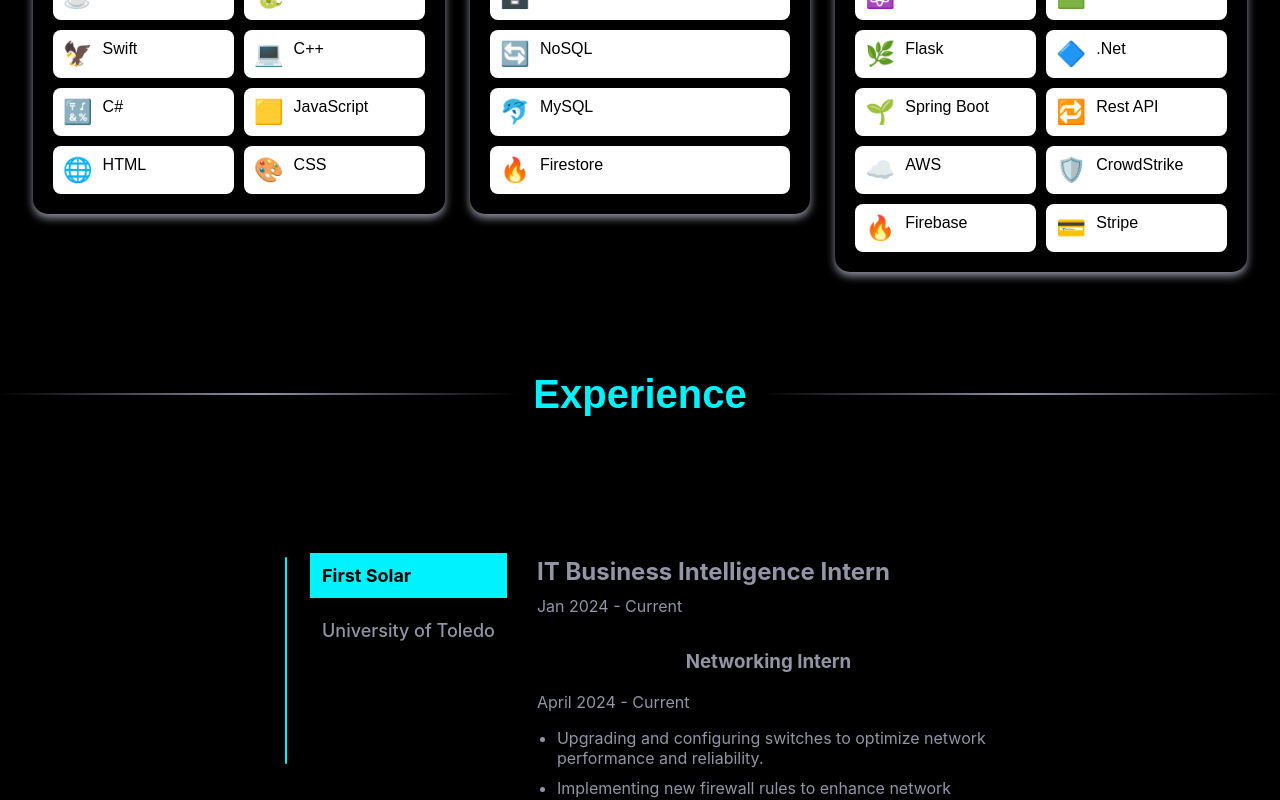
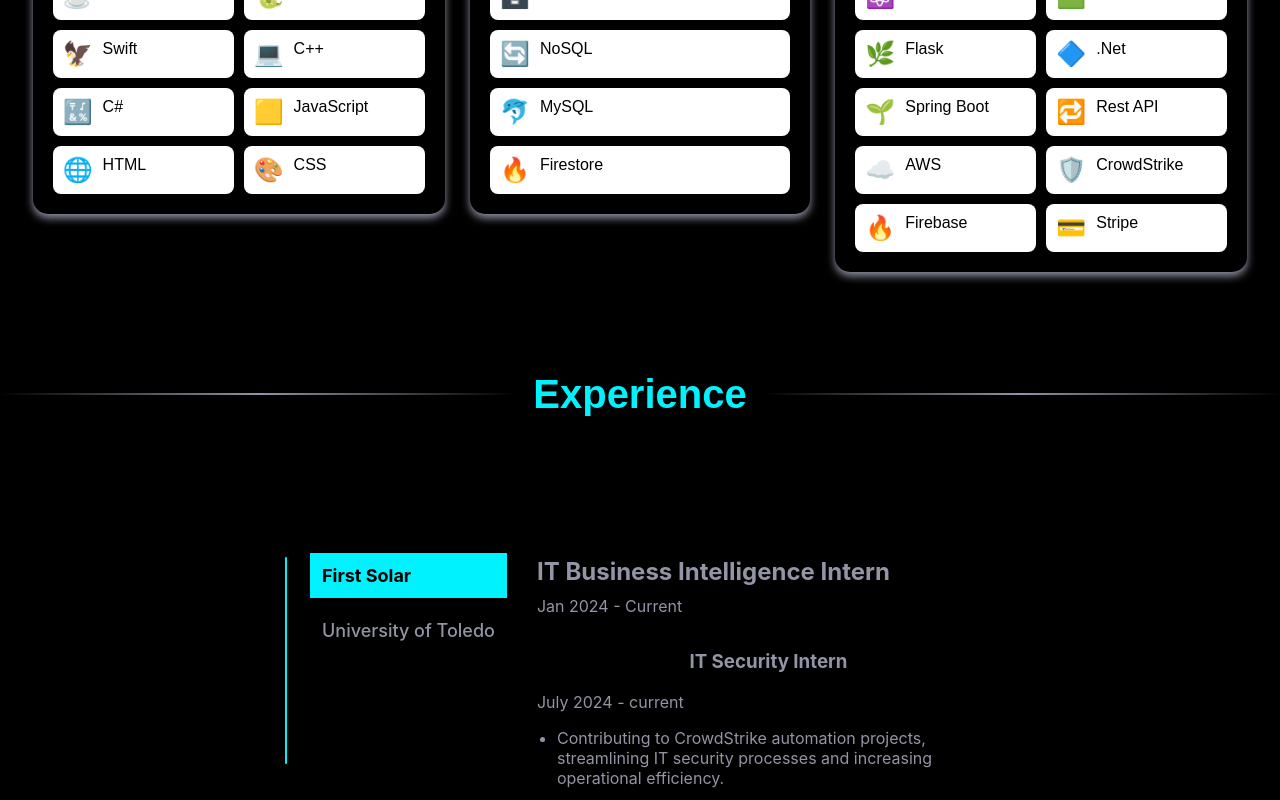
Before and after one commit to zayeemZaki/my-portfolio, a React (Create React App) app: page / in a window 1280 px wide. Shown: the part 2000-2800 px from the top of the page. Built offline with nearby package versions, Linux system fonts and the light colour scheme.

Commit message:
added experience

```diff
--- a/src/container/Experience/Experience.jsx
+++ b/src/container/Experience/Experience.jsx
@@ -9,9 +9,19 @@
     endDate: 'Current',
     subBranches: [
       {
+        title: 'IT Security Intern',
+        startDate: 'July 2024',
+        endDate: 'current',
+        tasks: [
+          'Contributing to CrowdStrike automation projects, streamlining IT security processes and increasing operational efficiency.',
+          'Developed python script to identify and sort stale accounts based on domain, inactivity period, and other criteria, enhancing account management efficiency.',
+          'Automated the removal of admin rights from specific users, improving overall security and reducing manual intervention.'
+        ]
+      },
+      {
         title: 'Networking Intern',
         startDate: 'April 2024',
-        endDate: 'Current',
+        endDate: 'June 2024',
         tasks: [
           'Upgrading and configuring switches to optimize network performance and reliability.',
           'Implementing new firewall rules to enhance network security and ensure compliance with organizational policies and industry standards.',
```
Also changed, not shown: 1 other file (tests, documents, lock files or other folders).
